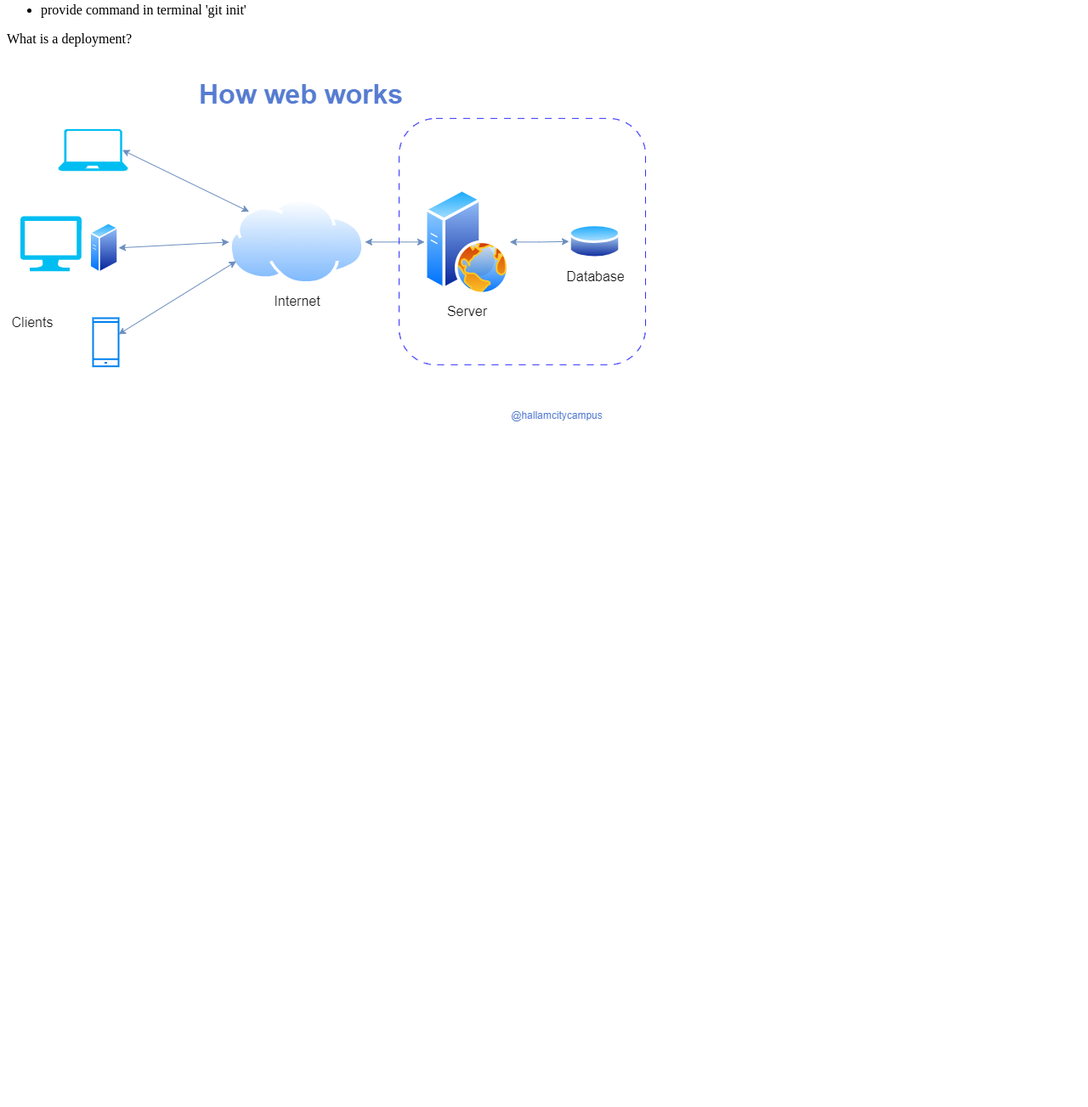
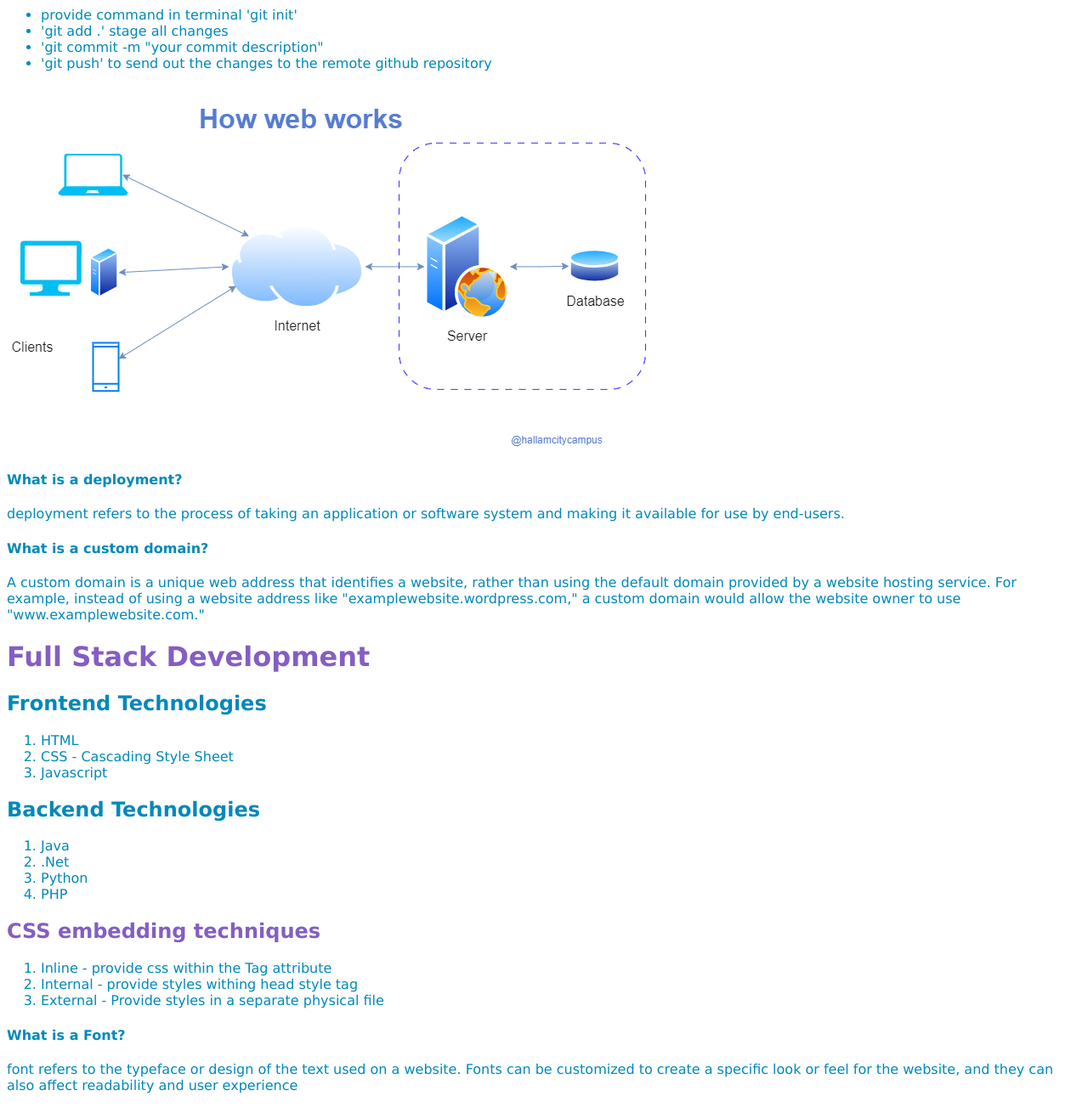
Before and after one commit to shihamsam/webdevdemo2023, a plain HTML site: page index.html in a window 1280 px wide. Shown: the part 290-1593 px from the top of the page at 85% size. Before the commit the page ends 803 px from the top, so only its background shows below. Drawn offline with Linux system fonts and the light colour scheme.

Commit message:
content updated with meaningful notes

```diff
--- a/index.html
+++ b/index.html
@@ -1,22 +1,73 @@
 <html>
   <head>
-    <title>HTML Demo</title>
+    <title>Web Development Fundamentals</title>
+    <link rel="stylesheet" href="main.css" />
   </head>
   <body>
-    <h1>Web Development Fundamentals</h1>
+    <h1 class="main-h">Web Development Fundamentals</h1>
     <h2>VS Code Shortcuts - by Sakeena</h2>
     <p>Windows Key + Left Arrow - Put the selected window towards left</p>
     <p>Windows + Right Arrow - Put the selected window towards right side</p>
-    <p>Ctrl + Shift + P - Open the Command Pallete in VS COde</p>
+    <p>
+      Ctrl + Shift + P - Open the Command Pallete in VS Code, then click 'Open
+      with Live Server'
+    </p>
 
     <h3>Git commands</h3>
     <p>How to add your code to github</p>
     <ul>
       <li>provide command in terminal 'git init'</li>
+      <li>'git add .' stage all changes</li>
+      <li>'git commit -m "your commit description"</li>
+      <li>
+        'git push' to send out the changes to the remote github repository
+      </li>
     </ul>
 
-    <p>What is a deployment?</p>
+    <img src="img/how-web-works.png" alt="How web works" />
+    <h4>What is a deployment?</h4>
+    <p>
+      deployment refers to the process of taking an application or software
+      system and making it available for use by end-users.
+    </p>
+    <h4>What is a custom domain?</h4>
+    <p>
+      A custom domain is a unique web address that identifies a website, rather
+      than using the default domain provided by a website hosting service. For
+      example, instead of using a website address like
+      "examplewebsite.wordpress.com," a custom domain would allow the website
+      owner to use "www.examplewebsite.com."
+    </p>
+    <!-- inline styling -->
+    <h1 class="main-h">Full Stack Development</h1>
+    <h2 id="frontend">Frontend Technologies</h2>
+    <ol>
+      <li>HTML</li>
+      <li>CSS - Cascading Style Sheet</li>
+      <li>Javascript</li>
+    </ol>
+    <h2 id="backend">Backend Technologies</h2>
+    <ol>
+      <li>Java</li>
+      <li>.Net</li>
+      <li>Python</li>
+      <li>PHP</li>
+    </ol>
 
-    <img src="img/how-web-works.png" alt="How web works" />
+    <h2 class="main-h">CSS embedding techniques</h2>
+    <ol>
+      <li>Inline - provide css within the Tag attribute</li>
+      <li>Internal - provide styles withing head style tag</li>
+      <li>External - Provide styles in a separate physical file</li>
+    </ol>
+    <h4>What is a Font?</h4>
+    <p ">
+      font refers to the typeface or design of the text used on a website. Fonts
+      can be customized to create a specific look or feel for the website, and
+      they can also affect readability and user experience
+    </p>
+    <!-- <h3>HTML</h3>
+    <h4>CSS</h4>
+    <h5>Javascript</h5> -->
   </body>
 </html>
--- /dev/null
+++ b/main.css
@@ -0,0 +1,26 @@
+/* internal styling */
+/* tag targetting */
+body {
+  font-family: verdana;
+  color: #0089ba;
+}
+
+h2 {
+  color: #2c73d2;
+}
+h3 {
+  color: #0081cf;
+}
+
+/* class targetting */
+.main-h {
+  color: #845ec2;
+  font-family: "Lucida Sans";
+}
+
+#frontend {
+  color: #0089ba;
+}
+#backend {
+  color: #0089ba;
+}
```
